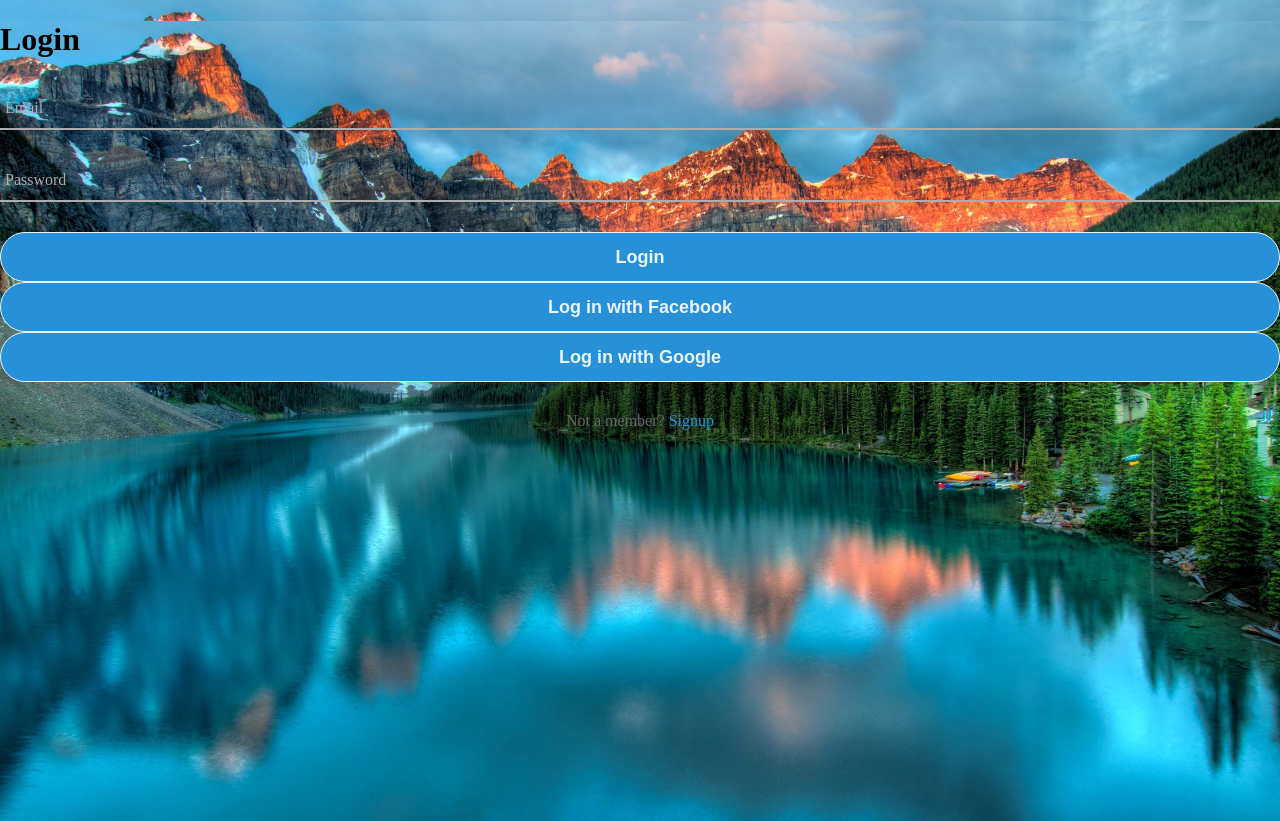
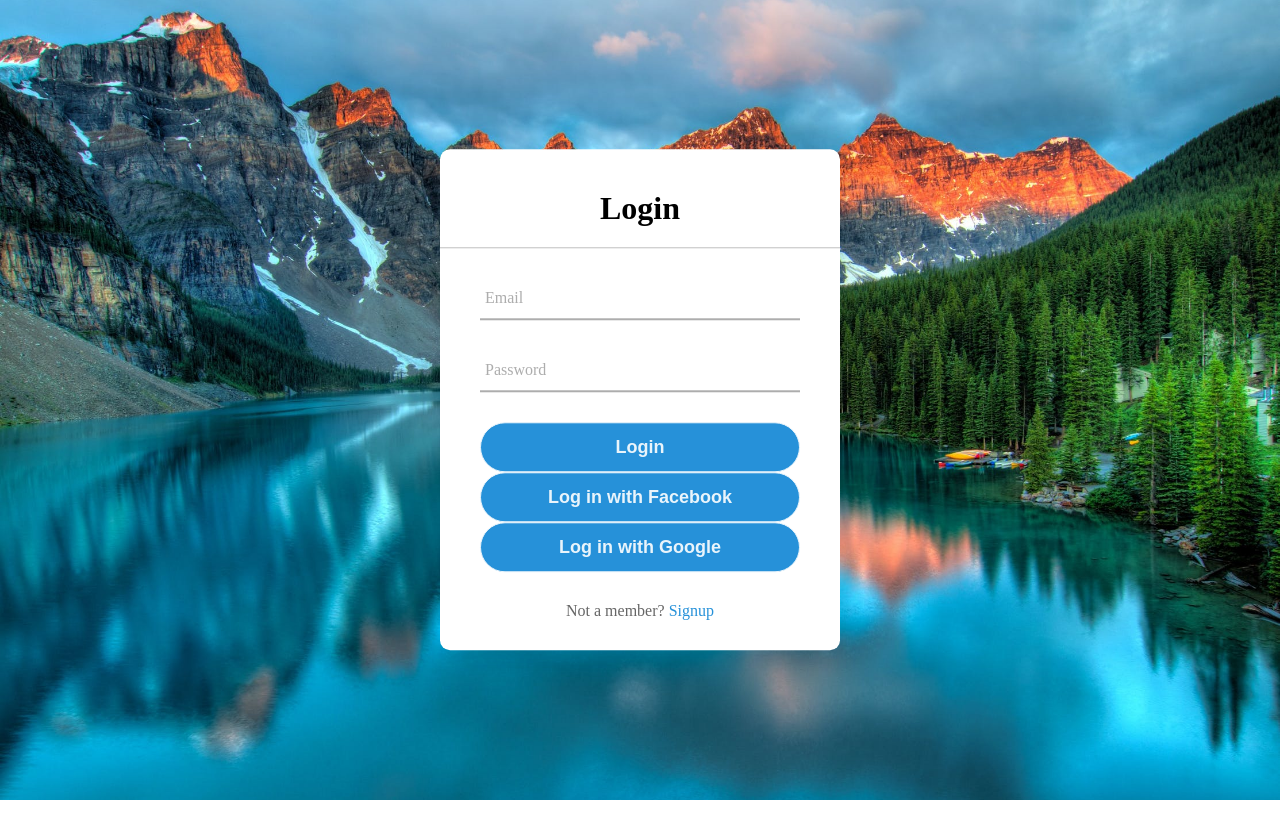
Before and after one commit to FS-CSCI150-F21/FS-CSCI150-F21-Team9, a plain HTML site: page y/index.html in a window 1280 px wide. After the commit the page ends 800 px from the top, so only its background shows below. Drawn offline with Linux system fonts and the light colour scheme; some packages are replaced by stand-ins of ours; a web font is replaced by a local one.

Commit message:
new changes
Aesthetics

```diff
--- a/y/login.css
+++ b/y/login.css
@@ -19,6 +19,25 @@ body{
   /* background: linear-gradient(120deg,#2980b9, #8e44ad); */
   height: 100vh;
   overflow: hidden;
+}
+.center{
+  position: absolute;
+  top: 50%;
+  left: 50%;
+  transform: translate(-50%, -50%);
+  width: 400px;
+  background: white;
+  border-radius: 10px;
+  box-shadow: 10px 10px 15px rgba(0,0,0,0.05);
+}
+.center h1{
+  text-align: center;
+  padding: 20px 0;
+  border-bottom: 1px solid silver;
+}
+.center form{
+  padding: 0 40px;
+  box-sizing: border-box;
 }
 .modal{
   position: absolute;
```
Also changed, not shown: y/signup.html (+1 -1 lines).
